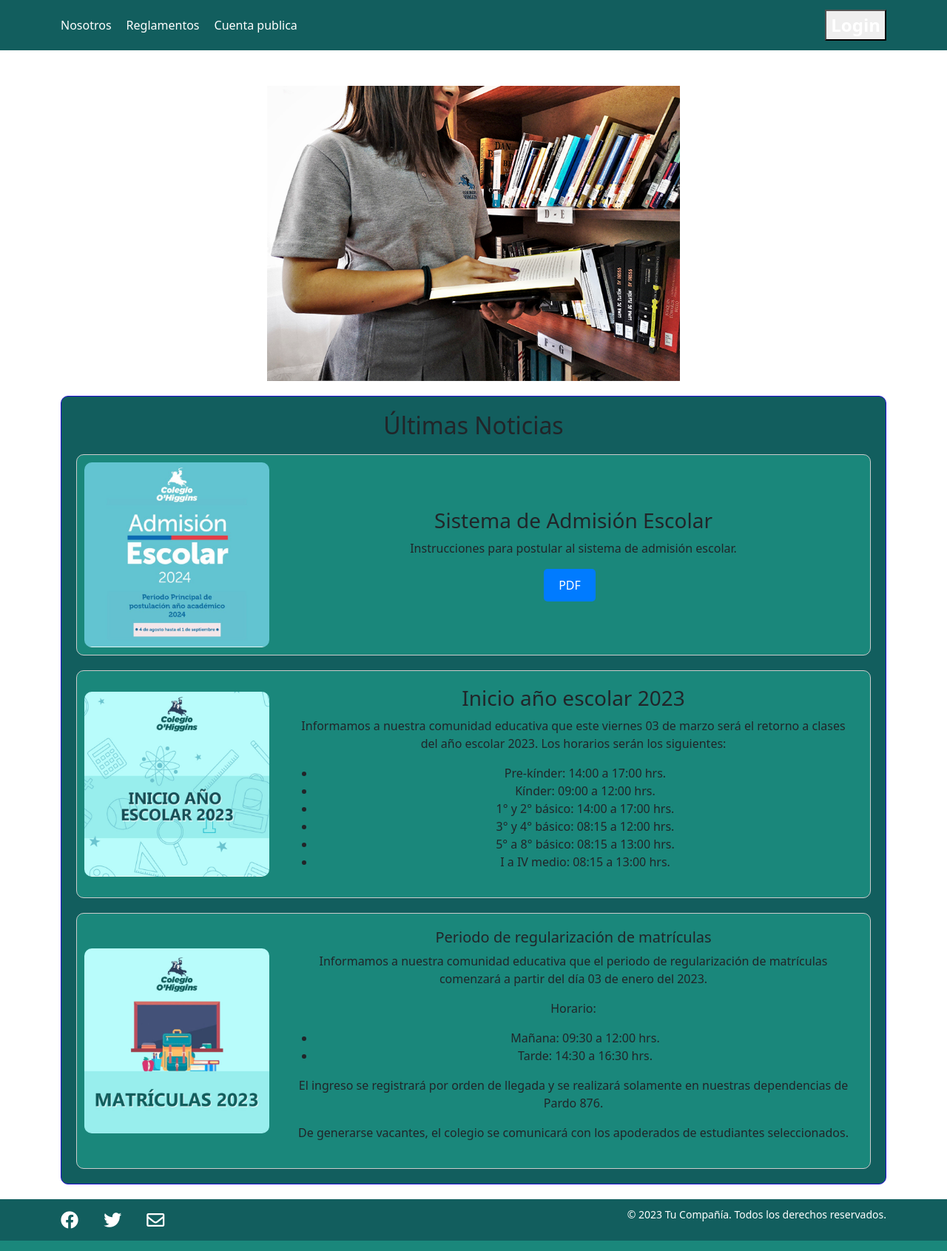
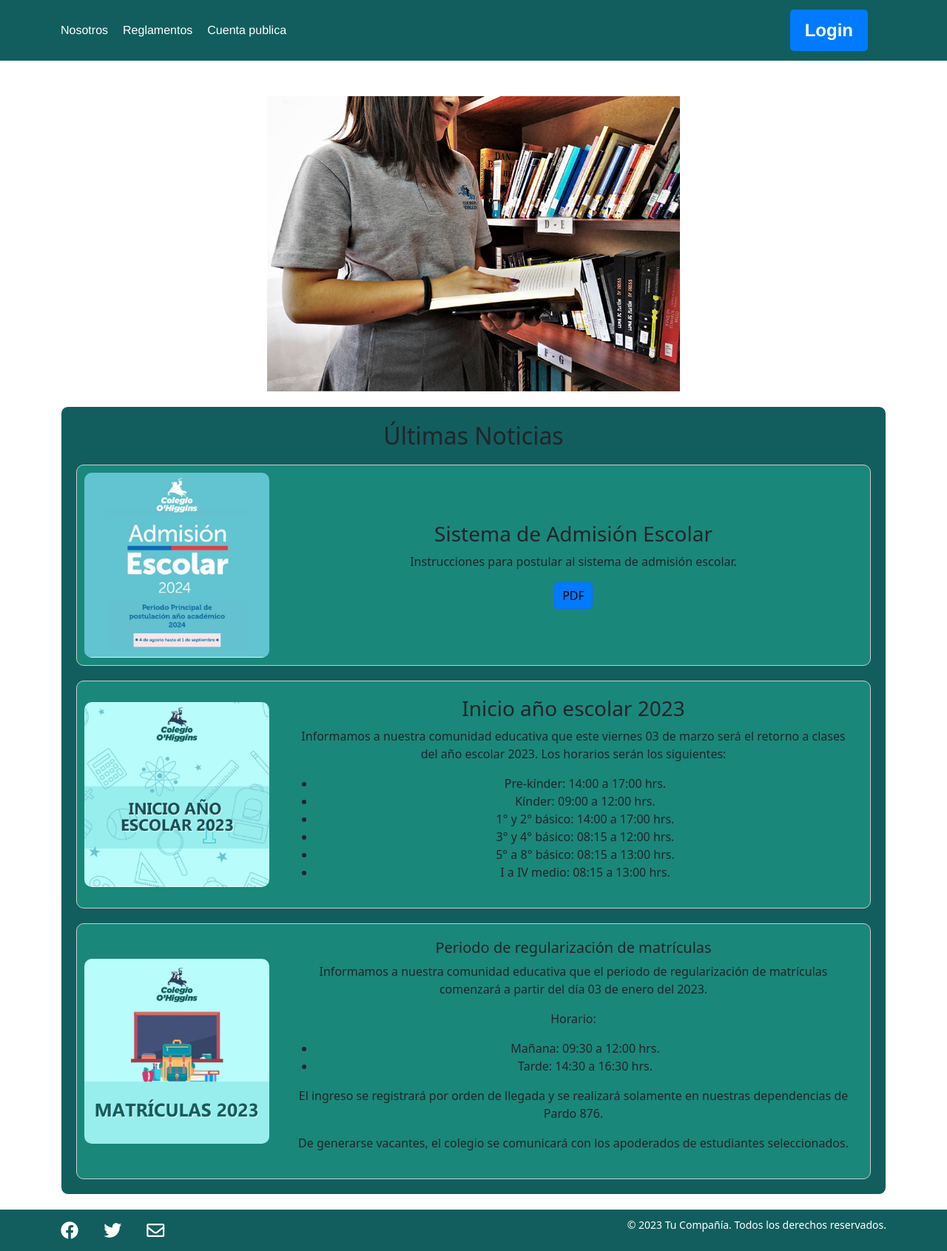
Before and after one commit to EddieM2/PortafolioTitulo, a PHP site: page / in a window 1280 px wide. Shown: the whole page at 74% size. Run offline with PHP 8.4, Linux system fonts and the light colour scheme.

Commit message:
Css arreglado

```diff
--- a/src/css/footer.css
+++ b/src/css/footer.css
@@ -28,3 +28,9 @@
 .footer .text-md-end {
     font-size: 14px;
 }
+
+* {
+    margin: 0;
+    padding: 0;
+    box-sizing: border-box;
+}
--- a/src/css/header.css
+++ b/src/css/header.css
@@ -4,6 +4,7 @@
     padding: 5px 0;
     width: 100%;
     margin: 0;
+    font-family: "Helvetica", Arial, sans-serif;
 }
 
 .navbar {
@@ -40,14 +41,14 @@
     align-items: center;
 }
 
-.btn {
+.boton-inicio {
     background-color: #007BFF;
-    color: #fff;
+    color: #e61212;
     border: none;
     padding: 10px 20px;
     border-radius: 5px;
     cursor: pointer;
-    margin-right: 10px;
+    margin-right: 25px;
 }
 
 h1 {
--- a/src/css/index.css
+++ b/src/css/index.css
@@ -12,7 +12,7 @@
 }
 
 .latest-news {
-    border: 1px solid #220ed1;
+    border: 1px solid #ffffff;
     background-color: #125E5E;
     border-radius: 10px;
     padding: 20px;
@@ -45,7 +45,7 @@
     display: inline-block;
     padding: 5px 10px;
     background-color: #007BFF;
-    color: #fff;
+    color: #000000;
     text-decoration: none;
     border-radius: 5px;
 }
@@ -83,3 +83,20 @@
     margin: 5px 0;
     font-size: 14px;
 }
+/* BARRA DE DESPLAZAMIENTO EN TODAS LAS PAGINAS*/
+::-webkit-scrollbar {
+    width: 12px;
+}
+
+::-webkit-scrollbar-thumb {
+    background: #cecdcd;
+    border-radius: 10px;
+}
+
+::-webkit-scrollbar-thumb:hover {
+    background: #070101;
+}
+
+::-webkit-scrollbar-track {
+    background: #125E5E;
+}
```
